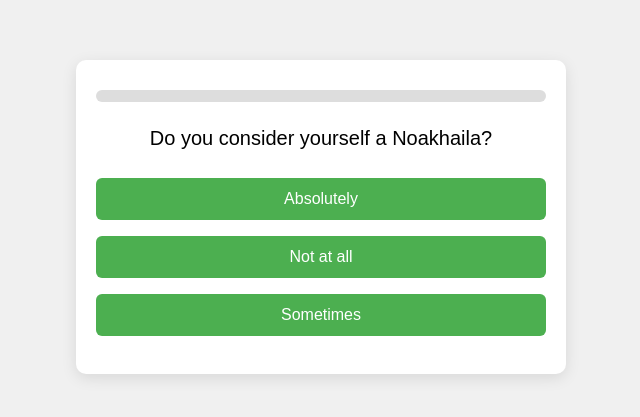
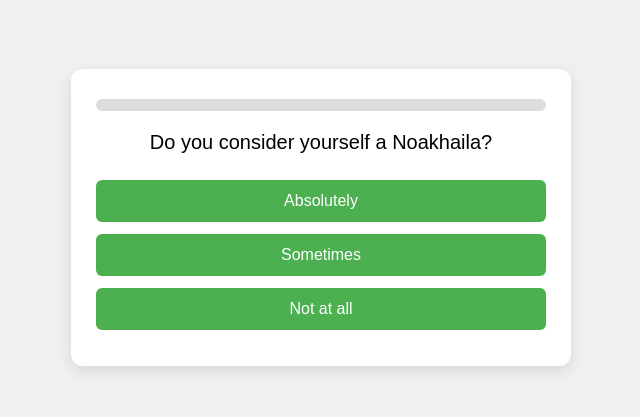
Before and after one commit to mrhoggebd/runoakhaila-, a plain HTML site: page index.html in a window 1280 px wide. Shown: the part 183-600 px from the top of the page, without its empty margins (319-959 px from the left). Drawn offline with Linux system fonts and the light colour scheme.

Commit message:
Update index.html

```diff
--- a/index.html
+++ b/index.html
@@ -3,39 +3,38 @@
 <head>
   <meta charset="UTF-8">
   <meta name="viewport" content="width=device-width, initial-scale=1.0">
-  <title>Are you a Noakhaila?</title>
+  <title>Noakhaila Survey Quiz</title>
   <style>
     body {
       font-family: 'Arial', sans-serif;
       background: #f0f0f0;
-      margin: 0;
-      padding: 0;
       display: flex;
       justify-content: center;
       align-items: center;
       height: 100vh;
+      margin: 0;
     }
     .quiz-container {
       background: #fff;
-      border-radius: 10px;
-      padding: 30px 20px;
-      box-shadow: 0 4px 15px rgba(0, 0, 0, 0.1);
+      border-radius: 12px;
+      padding: 30px 25px;
       width: 100%;
       max-width: 450px;
       text-align: center;
+      box-shadow: 0 5px 15px rgba(0,0,0,0.1);
     }
     .progress-bar {
       width: 100%;
       height: 12px;
       background: #ddd;
       border-radius: 6px;
-      margin-bottom: 25px;
+      margin-bottom: 20px;
     }
     .progress {
       height: 100%;
       background: #4caf50;
       border-radius: 6px;
-      width: 0;
+      width: 0%;
       transition: width 0.3s ease;
     }
     .question {
@@ -45,7 +44,7 @@
     .answers button {
       width: 100%;
       padding: 12px;
-      margin: 8px 0;
+      margin: 6px 0;
       background: #4caf50;
       border: none;
       border-radius: 6px;
@@ -71,42 +70,44 @@
     </div>
     <div class="question">Loading...</div>
     <div class="answers">
-      <button onclick="nextQuestion(0)">Answer 1</button>
-      <button onclick="nextQuestion(1)">Answer 2</button>
-      <button onclick="nextQuestion(2)">Answer 3</button>
+      <button>Answer 1</button>
+      <button>Answer 2</button>
+      <button>Answer 3</button>
     </div>
   </div>
 
   <script>
+    // Survey questions with weighted values
     const questions = [
-      { question: "Do you consider yourself a Noakhaila?", answers: ["Absolutely", "Not at all", "Sometimes"], correct: 0 },
-      { question: "Is panta bhat your favorite dish?", answers: ["Yes", "No", "What's that?"], correct: 0 },
-      { question: "Do you greet with 'Assalamu Alaikum'?", answers: ["Always", "Never", "Only on Fridays"], correct: 0 },
-      { question: "Is hilsa your go-to fish?", answers: ["Of course", "Nope", "I prefer chicken"], correct: 0 },
-      { question: "Do you say 'bujhsi' often?", answers: ["All the time", "Rarely", "Never heard of it"], correct: 0 },
-      { question: "Do you enjoy local festivals?", answers: ["Yes, all of them!", "Sometimes", "Never"], correct: 0 },
-      { question: "Do you talk about your hometown a lot?", answers: ["Always", "Sometimes", "Never"], correct: 0 },
-      { question: "Do you love spicy food?", answers: ["Yes", "No", "Depends"], correct: 0 },
-      { question: "Do you speak in Noakhali dialect often?", answers: ["All the time", "Rarely", "Never"], correct: 0 },
-      { question: "Are you proud to be a Noakhaila?", answers: ["Absolutely", "Not really", "Sometimes"], correct: 0 }
+      {question:"Do you consider yourself a Noakhaila?", answers:[{text:"Absolutely", value:10},{text:"Sometimes", value:5},{text:"Not at all", value:0}]},
+      {question:"Is panta bhat your favorite dish?", answers:[{text:"Yes", value:10},{text:"Sometimes", value:5},{text:"What's that?", value:0}]},
+      {question:"Do you greet with 'Assalamu Alaikum'?", answers:[{text:"Always", value:10},{text:"Sometimes", value:5},{text:"Never", value:0}]},
+      {question:"Is hilsa your go-to fish?", answers:[{text:"Of course", value:10},{text:"Sometimes", value:5},{text:"Never", value:0}]},
+      {question:"Do you say 'bujhsi' often?", answers:[{text:"All the time", value:10},{text:"Rarely", value:5},{text:"Never", value:0}]},
+      {question:"Do you enjoy local festivals?", answers:[{text:"Yes, all of them!", value:10},{text:"Sometimes", value:5},{text:"Never", value:0}]},
+      {question:"Do you talk about your hometown a lot?", answers:[{text:"Always", value:10},{text:"Sometimes", value:5},{text:"Never", value:0}]},
+      {question:"Do you love spicy food?", answers:[{text:"Yes", value:10},{text:"Sometimes", value:5},{text:"Not really", value:0}]},
+      {question:"Do you speak in Noakhali dialect often?", answers:[{text:"All the time", value:10},{text:"Sometimes", value:5},{text:"Never", value:0}]},
+      {question:"Are you proud to be a Noakhaila?", answers:[{text:"Absolutely", value:10},{text:"Sometimes", value:5},{text:"Not really", value:0}]}
     ];
 
-    let currentQuestion = 0;
+    let current = 0;
     let score = 0;
+    const maxScore = questions.length * 10;
 
     function updateProgress() {
-      const progress = ((currentQuestion) / questions.length) * 100;
-      document.querySelector('.progress').style.width = progress + '%';
+      const percent = ((current) / questions.length) * 100;
+      document.querySelector('.progress').style.width = percent + '%';
     }
 
     function loadQuestion() {
-      if (currentQuestion < questions.length) {
-        const q = questions[currentQuestion];
+      if(current < questions.length){
+        const q = questions[current];
         document.querySelector('.question').textContent = q.question;
         const buttons = document.querySelectorAll('.answers button');
-        buttons.forEach((button, index) => {
-          button.textContent = q.answers[index];
-          button.onclick = () => nextQuestion(index);
+        buttons.forEach((btn,index)=>{
+          btn.textContent = q.answers[index].text;
+          btn.onclick = () => nextQuestion(index);
         });
         updateProgress();
       } else {
@@ -115,19 +116,27 @@
     }
 
     function nextQuestion(selected) {
-      if (selected === questions[currentQuestion].correct) {
-        score++;
-      }
-      currentQuestion++;
+      score += questions[current].answers[selected].value;
+      current++;
       loadQuestion();
     }
 
     function showResult() {
-      const percent = Math.round((score / questions.length) * 100);
+      // Base percentage
+      let percent = Math.round((score / maxScore) * 100);
+
+      // Random boost to make 70-100% more likely
+      const rand = Math.random() * 100;
+      if(rand < 50 && percent < 70){
+        percent = 70 + Math.floor(Math.random()*31); // 70-100%
+      }
+
       let message = "";
-      if (percent === 100) message = "Perfect Noakhaila!";
-      else if (percent >= 50) message = "Pretty Noakhaila!";
+      if(percent >= 90) message = "Perfect Noakhaila!";
+      else if(percent >= 70) message = "Pretty Noakhaila!";
+      else if(percent >= 50) message = "Halfway there!";
       else message = "Better luck next time!";
+
       document.querySelector('.quiz-container').innerHTML = `
         <div class="result">You ${percent}% Noakhaila!<br>${message}</div>
       `;
@@ -136,4 +145,4 @@
     loadQuestion();
   </script>
 </body>
-</html>
+  </html>
```
